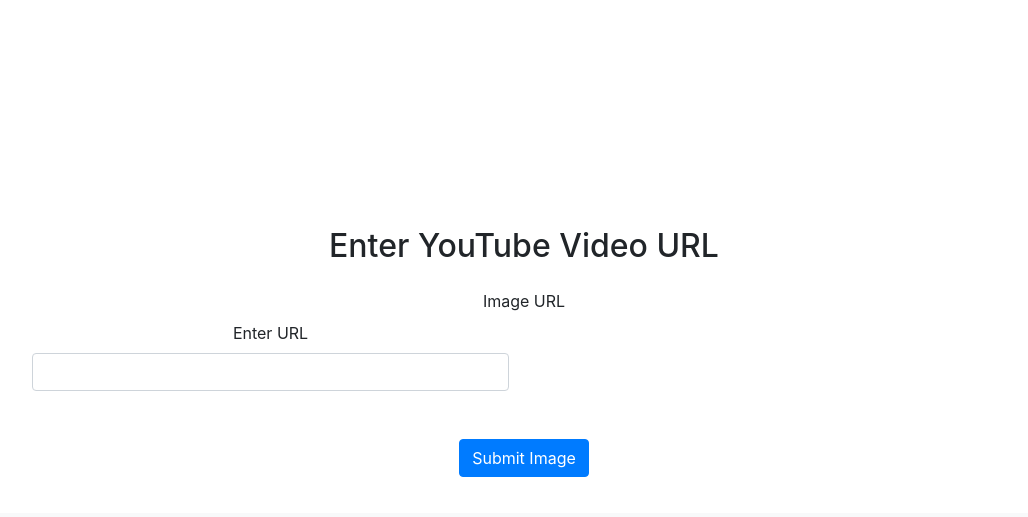
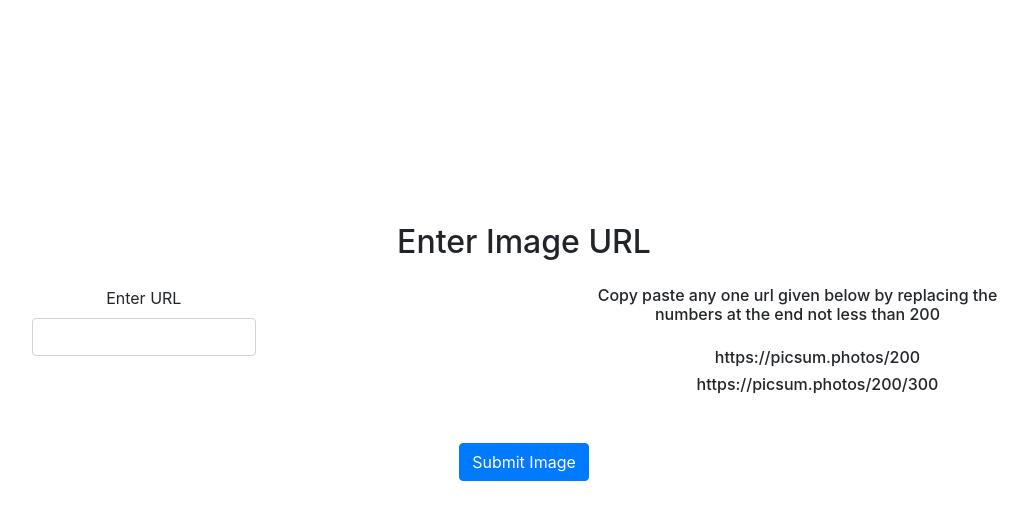
Before and after one commit to Jordan-Karangala/Edgdetection-with-OpenCV-Sobel-Canny, a Flask app: page /enter_image_url in a window 1280 px wide. Shown: the part 290-807 px from the top of the page, without its empty margins (116-1144 px from the left). Before the commit the page ends 767 px from the top, so only its background shows below. Run offline with Flask 3, Linux system fonts and the light colour scheme; some libraries are stand-ins or nearby versions; grey boxes are pictures that could not be loaded.

Commit message:
updated edge_detect page

```diff
--- a/templates/edges_detected.html
+++ b/templates/edges_detected.html
@@ -45,8 +45,13 @@
                         <p class="card-text">Image: {{ image_file }}</p>
                     </div>
                 </div>
+
             </div>
             {% endfor %}
+            <div class="d-flex mt-3">
+                        <a href="{{ url_for('enter_image_url') }}" class="btn btn-secondary me-2">Go Back</a>
+                        <a href="{{ url_for('home') }}" class="btn btn-primary">Home</a>
+            </div>
         </div>
     </div>
 
--- a/templates/image_url.html
+++ b/templates/image_url.html
@@ -98,15 +98,29 @@
     </div>
     <!-- Upload Container -->
     <div class="upload-container">
-        <h2 class="mb-4">Enter YouTube Video URL</h2>
+        <h2 class="mb-4">Enter Image URL</h2>
+
         <form id="fileUploadForm" class="form-group mt-3" method="POST" action="">
-            <div id="urlInputContainer" class="form-group">
-                <label for="imageURL">Image URL</label>
+            <div class="row">
+                <div id="urlInputContainer" class="form-group col-md-6" style="width: 526px;">
                     {{ form.hidden_tag() }}
                     {% from 'bootstrap4/form.html' import render_form_row %}
                     {{ render_form_row(form) }}
+                </div>
 
+                <div id="urlSampleContainer" class="form-group col-md-6">
+                    <ol>
+                        <h6 class="mb-4">Copy paste any one url given below by replacing the numbers at the end not less than 200</h6>
+                        <ol>
+                            <h6>https://picsum.photos/200</h6>
+                        </ol>
+                        <ol>
+                            <h6>https://picsum.photos/200/300</h6>
+                        </ol>
+                    </ol>
+                </div>
             </div>
+
             <button type="submit" id="submitImage" class="btn btn-primary mt-3">Submit Image</button>
         </form>
     </div>
```
